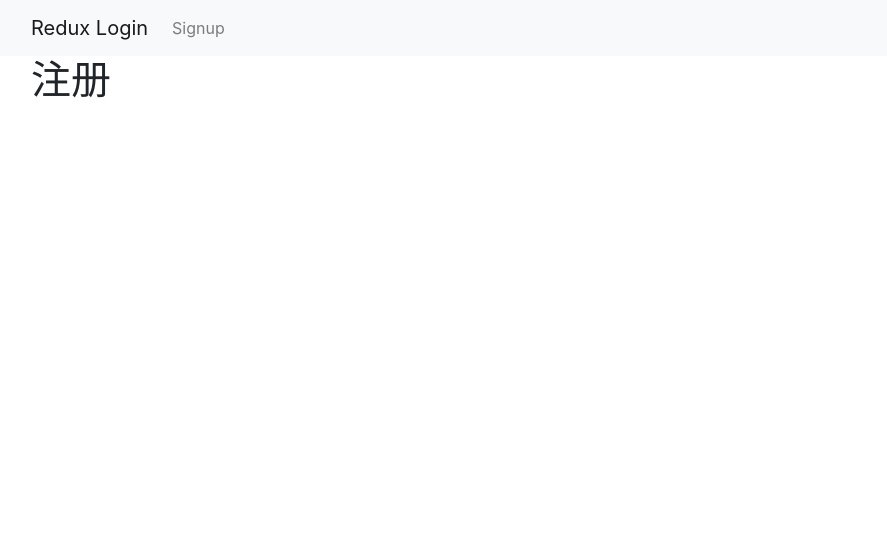
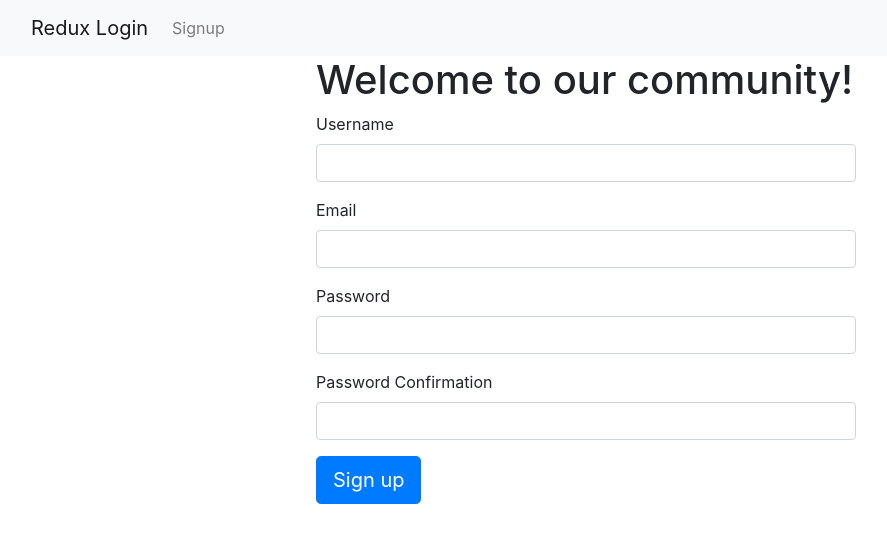
Before and after one commit to Kylin93CN/login-react, a React (Create React App) app in the folder client/: page /signup in a window 1280 px wide. Shown: the top 542 px of the page, without its empty margins (54-941 px from the left). Built offline with nearby package versions, Linux system fonts and the light colour scheme.

Commit message:
注册页面(表单)提交

```diff
--- /dev/null
+++ b/client/src/components/signup/SignupForm.js
@@ -0,0 +1,74 @@
+import React, { Component } from 'react'; //rccc
+
+export default class SignupForm extends Component {
+  constructor(props) {
+    super(props);
+    this.state={
+      username:'',
+      email:'',
+      password:'',
+      passwordConfirm:'',
+    };
+  }
+  _onChange = (e) => {
+    this.setState({
+      [e.target.name]: e.target.value
+    });
+  }
+  _submit = (e) => {
+    e.preventDefault();
+    console.log(this.state);
+  }
+  render() {
+    return (
+      <form onSubmit={this._submit}>
+        <h1>Welcome to our community!</h1>
+        <div className="form-group">
+          <label className="control-label">Username</label>
+          <input
+            type="text"
+            name="username"
+            value={this.state.username}
+            onChange={this._onChange}
+            className="form-control"
+          />
+        </div>
+        <div className="form-group">
+          <label className="control-label">Email</label>
+          <input
+            type="text"
+            name="email"
+            value={this.state.email}
+            onChange={this._onChange}
+            className="form-control"
+          />
+        </div>
+        <div className="form-group">
+          <label className="control-label">Password</label>
+          <input
+            type="password"
+            name="password"
+            value={this.state.password}
+            onChange={this._onChange}
+            className="form-control"
+          />
+        </div>
+        <div className="form-group">
+          <label className="control-label">Password Confirmation</label>
+          <input
+            type="password"
+            name="passwordConfirm"
+            value={this.state.passwordConfirm}
+            onChange={this._onChange}
+            className="form-control"
+          />
+        </div>
+        <div className="form-group">
+          <button className="btn btn-primary btn-lg">
+            Sign up
+          </button>
+        </div>
+      </form>
+    )
+  }
+};
--- a/client/src/components/signup/SignupPage.js
+++ b/client/src/components/signup/SignupPage.js
@@ -1,10 +1,15 @@
 import React, { Component } from 'react';
+import SignupForm from './SignupForm';
 
 export default class SignupPage extends Component {
   render() {
     return (
-      <div>
-        <h1>注册 </h1>
+      <div className="row">
+        <div className="col-md-3"></div>
+        <div className="col-md-6">
+          <SignupForm />
+        </div>
+        <div className="col-md-3"></div>
       </div>
     )
   }
--- a/client/src/index.js
+++ b/client/src/index.js
@@ -1,6 +1,5 @@
 import React from 'react';
 import ReactDOM from 'react-dom';
-import App from './components/App';
 import NavigationBar from './components/NavigationBar';
 import registerServiceWorker from './registerServiceWorker';
 import logger from 'redux-logger';
```
